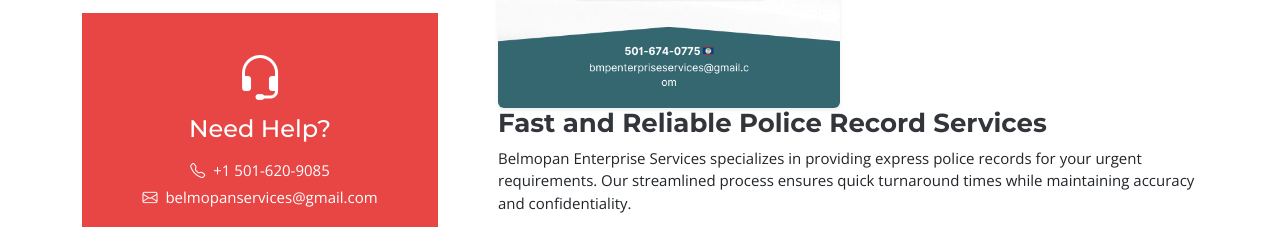
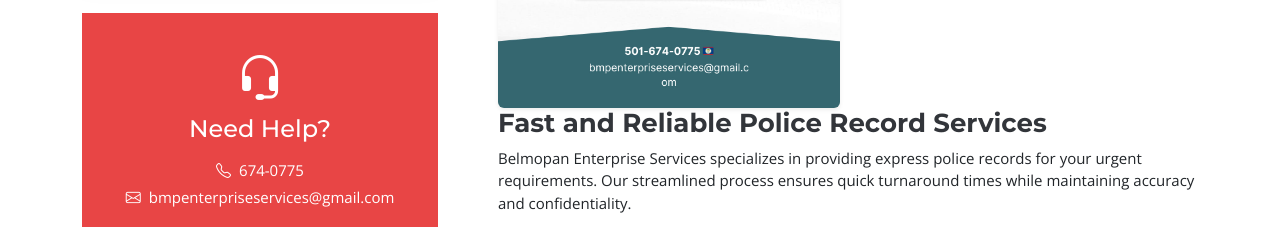
Before and after one commit to taze69/Belmopan-Enterprise-Services, a plain HTML site: page police.html in a window 1280 px wide. Shown: the part 987-1214 px from the top of the page. Drawn offline with nearby package versions, Linux system fonts and the light colour scheme.

Commit message:
Update police.html

```diff
--- a/police.html
+++ b/police.html
@@ -118,8 +118,8 @@
             <div class="help-box d-flex flex-column justify-content-center align-items-center">
               <i class="bi bi-headset help-icon"></i>
               <h4>Need Help?</h4>
-              <p class="d-flex align-items-center mt-2 mb-0"><i class="bi bi-telephone me-2"></i> <span>+1 501-620-9085</span></p>
-              <p class="d-flex align-items-center mt-1 mb-0"><i class="bi bi-envelope me-2"></i> <a href="mailto:belmopanservices@gmail.com">belmopanservices@gmail.com</a></p>
+              <p class="d-flex align-items-center mt-2 mb-0"><i class="bi bi-telephone me-2"></i> <span>674-0775</span></p>
+              <p class="d-flex align-items-center mt-1 mb-0"><i class="bi bi-envelope me-2"></i> <a href="mailto:bmpenterpriseservices@gmail.com">bmpenterpriseservices@gmail.com</a></p>
             </div>
           </div>
 
```
